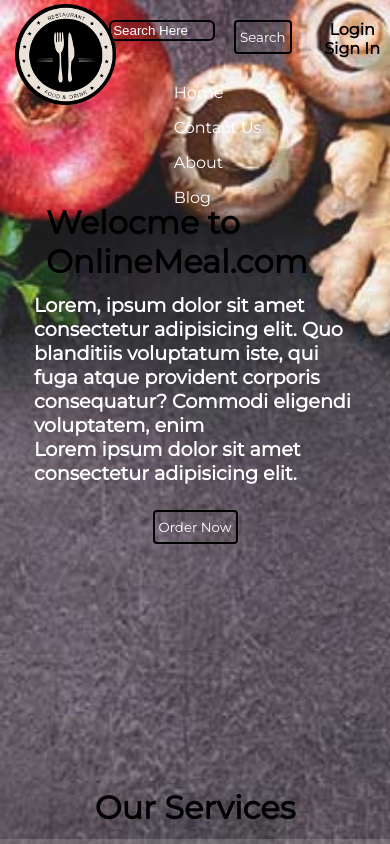
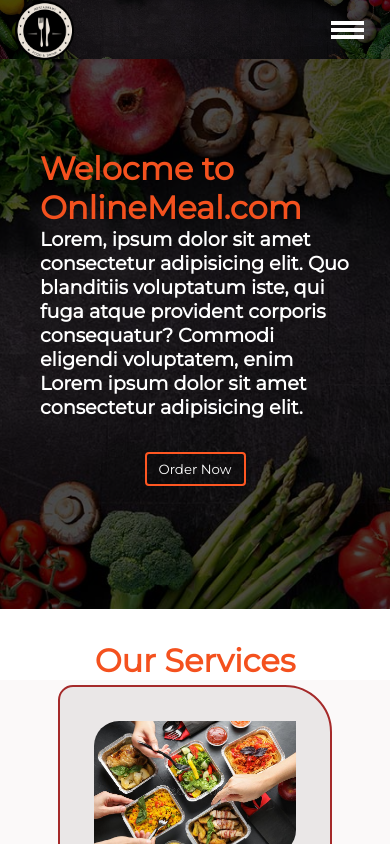
Before and after one commit to Anikesh-developer/Food-Website, a plain HTML site: page index.html in a window 390 px wide. Shown: the top 844 px of the page. Drawn offline with Linux system fonts and the light colour scheme.

Commit message:
add files

```diff
--- a/index.html
+++ b/index.html
@@ -16,13 +16,13 @@
     <!-- <link rel="stylesheet" madia="screen and (width:1245px)" href="height.css"> -->
 </head>
 <body>
-    <nav id="navbar">
+    <nav class="navbar background">
         <!-- logo -->
         <div id="logo">
             <img src="logo.png" alt="OnlineMeal.com">
         </div>
         <!-- Nav items -->
-        <ul class="nav-item">
+        <ul class="nav-item v-class">
             <li class="item"><a href="#">Home</a></li>
             <li class="item"><a href="#">Contact Us</a></li>
             <li class="item"><a href="#">About</a></li>
@@ -39,9 +39,13 @@
             <a href="#">Login</a>
             <a href="#">Sign In</a>
         </div>
+        <div class="burger">
+            <div class="line"></div>
+            <div class="line"></div>
+            <div class="line"></div>
+        </div>
     </nav>
-    <main>
-        <section id="home">
+        <section class="background" id="home">
             <h1 class="h-primary">Welocme to OnlineMeal.com</h1>
             <p>Lorem, ipsum dolor sit amet consectetur adipisicing elit. Quo blanditiis voluptatum iste, qui fuga atque provident corporis consequatur? Commodi eligendi voluptatem, enim</p>
             <p>Lorem ipsum dolor sit amet consectetur adipisicing elit.</p>
@@ -68,7 +72,7 @@
             </div>
         </section>
         <!-- client section -->
-        <section id="client-section">
+        <section class="background2" id="client-section">
             <h1 class="h-primary center">Our Client</h1>
             <div id="clients">
                 <div class="client-item">
@@ -89,7 +93,7 @@
             </div>
         </section>
         <!-- contact section -->
-        <section id="contact">
+        <section class="background3" id="contact">
             <h1 class="h-primary center">Contact Us</h1>
             <div id="contact-box">
                 <form action="">
@@ -114,7 +118,6 @@
                 </form>
             </div>
         </section>
-    </main>
     <footer class="General">
         <p>Copywrite &copy; OnlineMeal.com</p>
     </footer>
--- a/phone.css
+++ b/phone.css
@@ -1,253 +1,97 @@
-@media screen and  (max-width:1245px){
-/* navigation */
-    #navbar {
-        height: 11vh;
-    }
-    #navbar::before {
-        width: 100%;
-        height: 100%;
-    }
-    #logo{
-        height: 11px;
-    }
-    nav img {
-        margin: 4px 15px;
-        height: 12vh;
-    }
-    .btn{
-        height: 4vh;
-        margin: 17px 10px;
-    }
-    /* Home */
-    #home {
-        height: 494px;
-    }
-    #home::before{
-        height: 100%;
-    }
-    /* services */
-
-    /* client */
-    #client-section::before {
-        height: 46%;
-    }
-    #client-section{
-        height: 230px;
-    }
-
-    /* contact */
-    #contact {
-        height: 350px;
-    }
-    #contact::before {
-        height: 70%;
-    }
-    /* footer */
-    footer{
-        height: 10vh;
+@media only screen and (max-width:850px){
+    .login{
+        flex-direction: column;
     }
 }
-@media screen and (max-width:900px){
-    /* navigation */
-    #navbar {
-        height: 18vh;
+@media only screen and (max-width:800px){
+    .nav-item{
+        display: block;
+        position: relative;
+        top: 60px;
+        left: 213px;
     }
-    #logo{
-        height: 18vh;
+    .Search{
+        position: relative;
+        right: 18%;
     }
-    nav img {
-        height: 18vh;
+    .navbar button{
+        position: relative;
+        right: 16%;
     }
-    .nav-item {
+    .burger{
+        display: block;
         position: absolute;
-        top: 75px;
-        left: 28%;
+        cursor: pointer;
+        right: 6%;
+        top: 30%;
     }
-    .Search {
-        position: absolute;
-        top: 20px;
-        left: 28%;
+    .v-class{
+        opacity: 0;
+        left: 25%;
     }
-    #navbar button{
-        position: absolute;
-        left: 60%;
-        margin: 20px 0px;
+    .line{
+        width: 33px;
+        background-color: white;
+        height: 4px;
+        margin: 3px 3px;
     }
     .login{
-        position: absolute;
-        top: 20px;
-        right: 70px;
-        color: black;
-    }
-/* home */
-    #home{
-        padding: 3px 34px;
-    }
-    .h-primary{
-        position: relative;
+        flex-direction: column;
+        right: 27%;
+        top: 10px;
     }
     #home p{
-        top: 44px;
-    }
-    #home button {
-        position: relative;
-        bottom: -70px;
-    }
-/* services */
-    #services .box img {
-        height: 123px;
-    }
-    #services .box {
-        padding: 16px;
-        margin: auto;
-    }
-    #img6 {
-        width: 182px;
-    }
-}
-@media screen and (max-width:700px){
-    .login{
-        flex-direction: column;
+        padding: 0px 40px;
     }
     #services{
         flex-direction: column;
     }
-    #services .box {
-        padding: 16px;
-        margin: 10px 176px;
-    }
-    #services .box img {
-        height: 151px;
-    }
-    #img6{
-        width: 231px;
-    }
-}
-@media screen and (max-width:625px){
-    #services .box img {
-        height: 120px;
-    }
-    #img6 {
-        width: 192px;
-    }
-}
-/* @media screen and (max-width:568px){
-    #services .box img {
-        height: 90px;
-    }
-    #img6 {
-        width: 128px;
-    }
-} */
-@media screen and (max-width:600px){
-    #navbar {
-        height: 44vh;
-    }
-    nav img {
-        margin: 4px 15px;
-        height: 12vh;
-    }
-    .nav-item{
-        display: block;
-        top: 75px;
-        left: 33%;
-    }
-    .item {
-        padding: 8px 0px;
-    }
-    .login{
-        left: auto;
-        right: 0px;
-    }
-    /* home */
-    #home {
-        height: 738px;
-    }
-    #home::before {
-        height: 149%;
-    }
-    #home button {
-        bottom: -8px;
-    }
-    /* services */
-    #services .box {
-        padding: 16px;
-        margin: 10px auto;
-    }
-    /* client */
-    #clients{
-        flex-wrap: wrap;
-    }
-    #client-section {
-        height: auto;
-    }
-    #client-section::before {
-        height: 50.3%;
-    }
-}
-/* @media screen and (max-width:390px){
-    #navbar{
-        height: 15vh;
-    }
-    #logo{
-        height: 10vh;
-    }
-    nav img {
-        height: 10vh;
-    }
-    .nav-item{
-        position: absolute;
-        top: 102px;
-        left: 9%;
-    }
-    .Search{
-        position: absolute;
-        top: 36px;
-        left: 29%;
-    }
-    #navbar button{
-        position: absolute;
-        left: 60%;
-        margin: 34px 0px;
-        height: 3vh;
-    }
-    .login{
-        top: 28px;
-        right: 6px;
-    }
-    #home{
-        height: 620px;
-    }
-    #home::before{
-        height: 74%;
-    }
-    #home button {
-        bottom: -24px;
-    }
-    #services .box {
-        padding: 5px;
-        margin: 4px 88px;
+    #services .box{
+        margin: 5px auto;
     }
     #clients{
         flex-wrap: wrap;
     }
-    #client-section{
-        height: 249px;
-        margin: 15px 0px 0px 0px;
+}
+@media only screen and (max-width:640px){
+    .login{
+        display: none;
     }
-    #client-section::before {
-        height: 29.5%;
+    .navbar button {
+        right: 25%;
     }
-    .client-item {
-        padding: 0px 8px;
+    .Search {
+        right: 28%;
     }
-    #contact{
-        height: 304px;
+    .h-primary{
+        padding: 0px 40px;
     }
-    #contact::before {
-        height: 77%;
+    #client-section {
+        height: auto;
+        margin: 35px 0px 0px 0px;
     }
-    footer{
-        height: 4vh;
+    #clients {
+        flex-wrap: wrap;
+        padding: 17px 0px;
     }
-} */
+}
+@media only screen and (max-width:530px){
+    .v-class{
+        left: 15%;
+    }
+}
+@media only screen and (max-width:420px){
+    nav img{
+        height: 7vh;
+    }
+    .navbar{
+        height:7vh;
+    }
+    .Search{
+        display: none;
+        opacity: 0;
+    }
+    .navbar button {
+        display: none;
+    }
+}
--- a/style.css
+++ b/style.css
@@ -6,40 +6,35 @@
     padding: 0;
 }
 /* navbar css */
-#navbar{
+.navbar{
     display: flex;
     height: 11vh;
     width: 100vw;
     font-family: 'Montserrat', sans-serif;
-    position:absolute;
+    position:sticky;
     top: 0px;
 }
-#navbar::before{
-    content: "";
-    position: absolute;
-    background-position: center ;
-    height: 90%;
-    width:100%;
-    z-index: -1;
-    opacity:1;
-    top: 0px;
-    left: 0px;
+.background{
+    background: rgba(0,0,0,0.7) url('footer.png') center center/cover;
+    background-blend-mode: hue;
+    background-repeat: no-repeat;
+    background-attachment: fixed;
 }
 nav img{
     margin: 1px 15px;
     height: 10vh;
 }
-#navbar ul li a{
+.navbar ul li a{
     display: block;
     text-decoration: none;
     color: white;
-    border-radius: 20px;
 }
-#navbar ul li a:hover{
+.navbar ul li a:hover{
     color: white;
     background-color: black;
-    border-radius: 30px;
-    padding:2px 2px;
+    border-radius: 40px;
+    font-weight: bolder;
+    padding: 2px;
 }
 .nav-item{
     display: flex;
@@ -65,7 +60,7 @@
     padding: 1px 2px;
     background-color: #c04b4b00;
     color: white;
-    border: 2px solid black;
+    border: 2px solid #f4511e;
 }
 /* login and sign in */
 .login{
@@ -74,40 +69,46 @@
     justify-content: center;
     position: absolute;
     top: 16px;
-    right: 25px;
+    right: 20px;
 }
 .login a{
     text-decoration: none;
-    color:black;
-    margin: 0px 10px;
-    font-weight: bold;
+    color: aliceblue;
+    margin: 0px 5px;
+    font-weight: lighter;
 }
 .login a:hover{
     color: white;
     background-color: black;
     border-radius: 30px;
-    padding:2px 2px;
+    font-weight: bolder;
+    padding: 4px;
+}
+.burger{
+    display: none;
+    position: absolute;
+    cursor: pointer;
+    right: 6%;
+    top: 38%;
+}
+.line{
+    width: 33px;
+    background-color: white;
+    height: 4px;
+    margin: 3px 3px;
 }
 /* Home section */
 #home{
     display: flex;
     flex-direction: column;
-    padding: 3px 200px;
+    width: 100vw;
     height: 550px;
     justify-content: center;
     align-items: center;
 }
-#home::before{
-    content: "";
-    position: absolute;
-    background: url("footer.png") no-repeat center center/cover;
-    background-position: center ;
-    height: 100%;
-    width:100%;
-    z-index: -1;
-    opacity:0.89;
-    top: 0px;
-    left: 0px;
+#home button{
+    margin: 33px 10px;
+    padding: 12px;
 }
 /* services section */
 .services-container{
@@ -138,15 +139,13 @@
     height: 212px;
     margin: 35px 0px 0px 0px;
 }
-#client-section::before{
-    content: "";
-    position: absolute;
-    background: url("client-bg.png") no-repeat;
-    height: 38%;
-    width: 100%;
-    z-index: -1;
-    opacity: .4;
-    background-position: center;
+#client-section h1{
+    color: aliceblue;
+}
+.background2{
+    background: rgba(0,0,0,0.7) url('img2.png') center center/cover;
+    background-repeat: no-repeat;
+    background-blend-mode: saturation;
 }
 #clients{
     display: flex;
@@ -158,21 +157,20 @@
 }
 /* contact section */
 #contact{
-    height: 300px;
+    height: 310px;
 }
-#contact::before{
-    content: "";
-    position: absolute;
-    background: url("footer.png") no-repeat top center/cover;
-    height: 55%;
-    width: 100%;
-    z-index: -1;
-    opacity: .4;
+.background3{
+    background: rgba(0,0,0,0.7) url('img3.png') center center/cover;
+    background-repeat: no-repeat;
+    background-blend-mode: hue;
 }
 #contact-box{
     display: flex;
     justify-content: center;
     align-items: center;
+}
+#contact h1{
+    color: aliceblue;
 }
 #contact form{
     width:50%;
--- a/utility.css
+++ b/utility.css
@@ -7,12 +7,12 @@
     display: flex;
     align-items: center;
     height: 4vh;
-    margin: 20px 10px;
+    margin: auto 10px;
     border-radius: 4px;
     padding: 3px 4px;
     background-color: #c04b4b00;
     font-family: 'Montserrat', sans-serif;
-    border: 2px solid black;
+    border: 2px solid #ff5722;
     color: white;
     cursor: pointer;
 }
@@ -20,7 +20,7 @@
     text-align: center;
 }
 .h-primary{
-    color: black;
+    color: #f4511e;
     font-size: 2rem;
     padding: 12px;
     font-family: 'Montserrat', sans-serif;
@@ -31,6 +31,7 @@
     font-weight: bold;
     font-size: 1.2rem;
     font-family: 'Montserrat', sans-serif;
+    padding: 0px 140px;
 }
 .h-secondary{
     font-size: 1.5rem;
```
